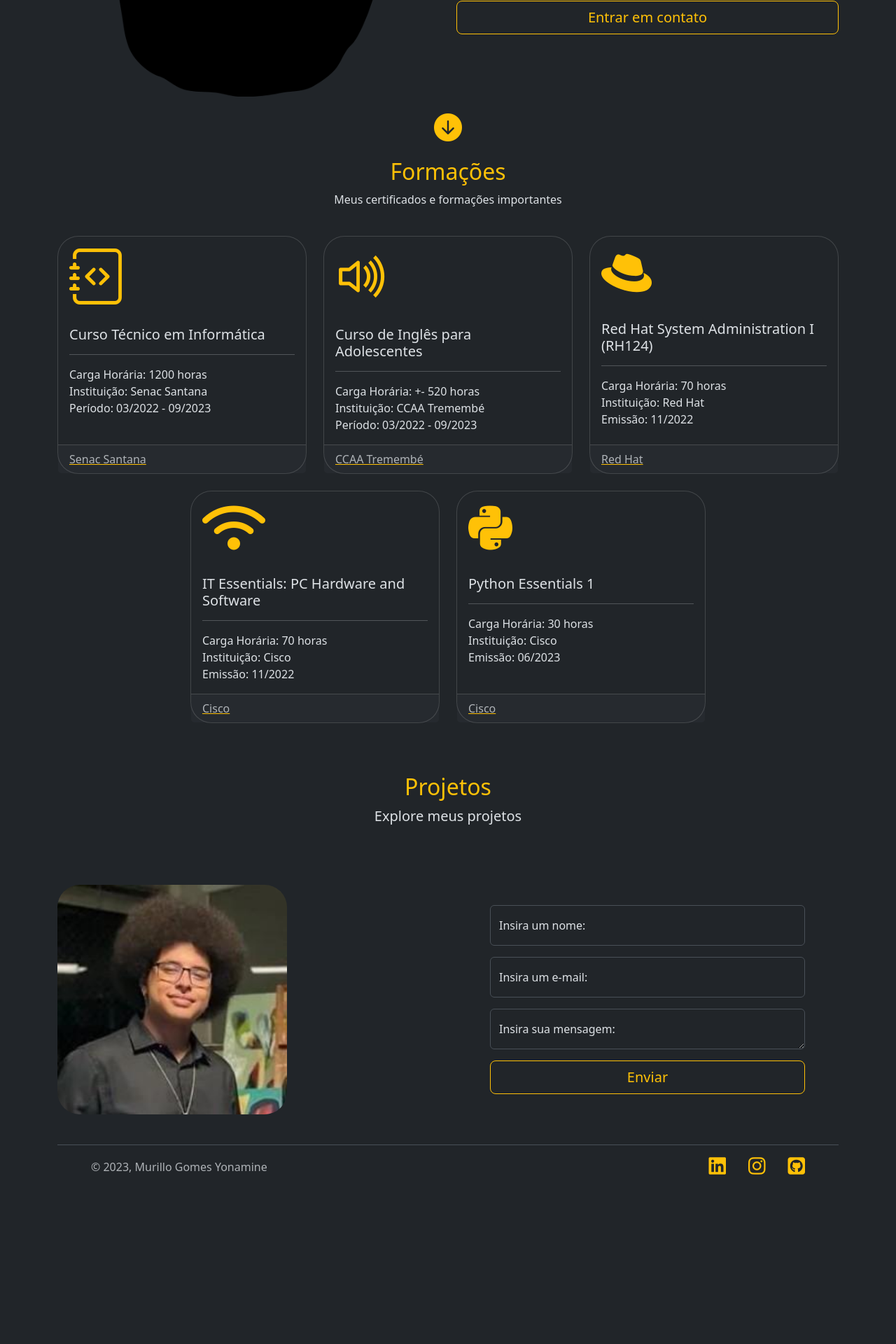
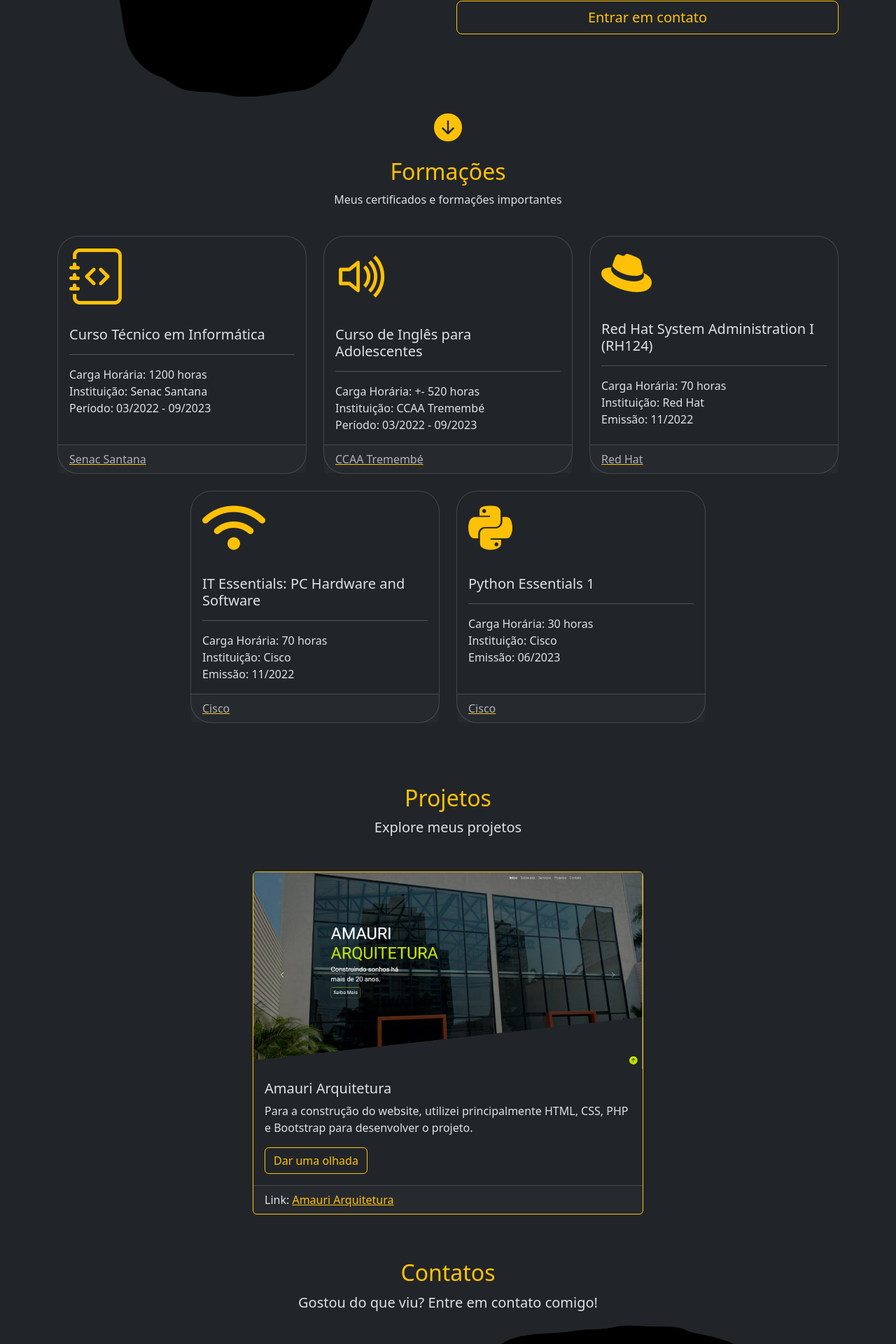
Before and after one commit to MurilloYonamine/Portfolio-Pessoal, a PHP site: page / in a window 1280 px wide. Shown: the part 480-2400 px from the top of the page at 70% size. Before the commit the page ends 2202 px from the top, so only its background shows below. Run offline with PHP 8.4, Linux system fonts and the light colour scheme; some libraries are stand-ins or nearby versions.

Commit message:
Finalizado o projeto restando apenas php e as imagens.

```diff
--- a/index.html
+++ b/index.html
@@ -29,9 +29,6 @@
                     <ul class="navbar-nav fs-5">
                         <li class="nav-item px-3">
                             <a href="#" class="nav-link">Sobre mim</a>
-                        </li>
-                        <li class="nav-item px-3">
-                            <a href="#formacoes" class="nav-link">Formações</a>
                         </li>
                         <li class="nav-item px-3">
                             <a href="#projetos" class="nav-link">Projetos</a>
@@ -201,40 +198,83 @@
     </section>
 
     <!-- Projetos -->
-    <section class="container" id="projetos">
-        <div class="d-flex flex-column align-items-center col-lg-12 col-md-12 py-5">
+    <section class="container py-5" id="projetos">
+        <div class="col-lg-12 col-md-12 col-12 d-flex flex-column align-items-center py-3">
             <h2 class="h2 text-warning">Projetos</h2>
             <p class="fs-5">Explore meus projetos</p>
+        </div>
+
+        <!-- Card Amauri Arquitetura -->
+        <div class="col-lg-12 col-md-12 col-12 d-flex justify-content-center py-3">
+            <div class="card border-warning h-100 w-50">
+                <img src="img/projetos/amauriarquitetura.png" class="card-img-top img-fluid"
+                    alt="Foto do website da Amauri Arquitetura">
+                <div class="card-body">
+                    <h5 class="card-title">Amauri Arquitetura</h5>
+                    <p class="card-text">Para a construção do website, utilizei principalmente HTML, CSS, PHP e
+                        Bootstrap
+                        para desenvolver o projeto.</p>
+                    <button class="btn btn-outline-warning" data-bs-toggle="modal" data-bs-target="#amauriModal">Dar
+                        uma olhada</button>
+                </div>
+                <div class="card-footer">
+                    <span>Link: <a href="https://amauriarquitetura.com.br/" target="_blank" class="link-warning">Amauri
+                            Arquitetura</a></span>
+                </div>
+            </div>
+        </div>
+
+        <!-- Modal Amauri Arquitetura -->
+        <div class="modal fade" id="amauriModal" tabindex="-1" aria-labelledby="amauriModalLabel" aria-hidden="true">
+            <div class="modal-dialog">
+                <div class="modal-content">
+                    <div class="modal-header">
+                        <h1 class="modal-title fs-5" id="amauriModalLabel">Amauri Arquitetura</h1>
+                        <button type="button" class="btn-close" data-bs-dismiss="modal" aria-label="Close"></button>
+                    </div>
+                    <div class="modal-body">
+                        <img src="img/projetos/amauriarquitetura-paginainteira.png" class="img-fluid" alt="">
+                    </div>
+                    <div class="modal-footer">
+                        <button type="button" class="btn btn-outline-danger" data-bs-dismiss="modal">Fechar</button>
+                    </div>
+                </div>
+            </div>
         </div>
     </section>
 
     <!-- Formulário de contato -->
     <section class="container" id="contatos">
-        <div class="row align-items-center">
+        <div class="d-flex flex-column align-items-center col-lg-12 col-md-12">
+            <h2 class="h2 text-warning">Contatos</h2>
+            <p class="fs-5">Gostou do que viu? Entre em contato comigo!</p>
+        </div>
+
+        <div class="row align-items-center flex-row-reverse">
+
             <div class="col-lg-6 col-md-6 col-12">
-                <img src="img/foto-murillo.jfif" width="60%" class="img-fluid rounded-5 d-none d-md-block" alt="">
+                <img src="img/teste.png" width="90%" class="img-fluid d-none d-md-block" alt="imagem teste">
             </div>
-            <div class="col-lg-6 col-md-6 col-12 mx-auto" >
+
+            <div class="col-lg-6 col-md-6 col-12 mx-auto">
                 <form class="p-md-5 rounded-3">
 
                     <div class="form-floating mb-3">
-                        <input type="email" class="form-control" id="floatingInput" placeholder="usuario">
-                        <label for="floatingInput" class="form-label">Insira um nome:</label>
+                        <input type="text" class="form-control" id="floatingInputNome" placeholder="usuario">
+                        <label for="floatingInputNome" class="form-label">Insira um nome:</label>
                     </div>
 
                     <div class="form-floating mb-3">
-                        <input type="email" class="form-control" id="floatingInput" placeholder="name@example.com">
-                        <label for="floatingInput" class="form-label">Insira um e-mail:</label>
+                        <input type="email" class="form-control" id="floatingInputEmail" placeholder="name@example.com">
+                        <label for="floatingInputEmail" class="form-label">Insira um e-mail:</label>
                     </div>
 
                     <div class="form-floating mb-3">
-                        <textarea class="form-control" id="exampleFormControlTextarea1"
-                            placeholder="mensagem"></textarea>
-                        <label for="exampleFormControlTextarea1" class="form-label">Insira sua mensagem:</label>
+                        <textarea class="form-control" id="FormControlTextarea" placeholder="mensagem"></textarea>
+                        <label for="FormControlTextarea" class="form-label">Insira sua mensagem:</label>
                     </div>
 
                     <button class="w-100 btn btn-lg btn-outline-warning" type="submit">Enviar</button>
-
                 </form>
             </div>
         </div>
@@ -243,11 +283,12 @@
     <!-- Rodapé -->
     <footer class="container">
         <div class="d-flex flex-wrap justify-content-between align-items-center py-3 my-4 border-top">
-            <div class="col-md-4 d-flex align-items-center px-5">
+
+            <div class="col-md-6 d-flex align-items-center justify-content-start px-5">
                 <span class="mb-3 mb-md-0 text-muted">© 2023, Murillo Gomes Yonamine</span>
             </div>
 
-            <ul class="nav col-md-4 justify-content-end list-unstyled d-flex px-5">
+            <ul class="nav col-md-6 d-flex align-items-center justify-content-end list-unstyled px-5">
                 <li class="ms-3">
                     <a class="text-warning" href="https://www.linkedin.com/in/murillo-gomes-yonamine/"
                         target="_blank"><i class="fa-brands fa-linkedin fs-3"></i></a>
@@ -261,6 +302,7 @@
                             class="fa-brands fa-square-github fs-3"></i></a>
                 </li>
             </ul>
+
         </div>
     </footer>
 
--- a/style.css
+++ b/style.css
@@ -1,3 +1,18 @@
-.card {
+#formacoes .card {
     border-radius: 30px !important;
 }
+
+a {
+    outline: none !important;
+}
+
+
+a:focus {
+    outline: 2px solid #007bff !important;
+    /* Personalize a cor e a espessura da outline */
+}
+
+a:hover {
+    outline: none !important;
+    /* Remove a outline apenas quando o mouse estiver sobre o link */
+}
```
Also changed, not shown: img/projetos/amauriarquitetura-paginainteira.png (added), img/projetos/amauriarquitetura.png (added).
